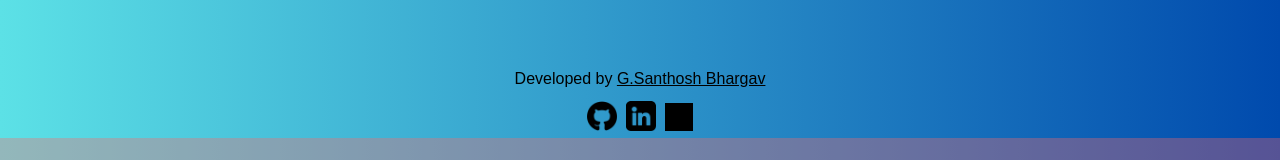
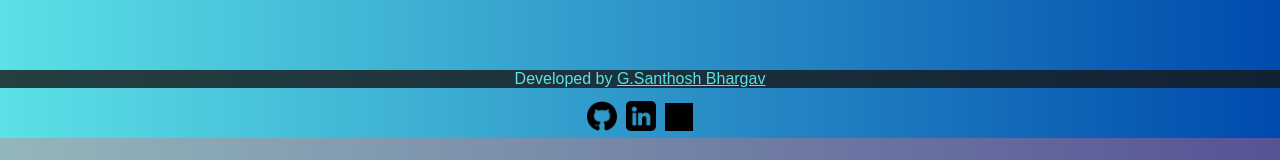
Before and after one commit to SanthoshBhargav/GradeCalculator, a React (Create React App) app in the folder frontend/: page / in a window 1280 px wide. Shown: the part 636-796 px from the top of the page. Built offline with nearby package versions, Linux system fonts and the light colour scheme; grey boxes are pictures that could not be loaded; a web font is replaced by a local one.

Commit message:
updated developer styling

```diff
--- a/frontend/src/App.css
+++ b/frontend/src/App.css
@@ -97,6 +97,8 @@
   }
   .by{
     margin:10px 0;
+    color:#5ce1e6;
+    background-color: rgba(23, 24, 24, 0.8);
   }
 
   .by span{
```
